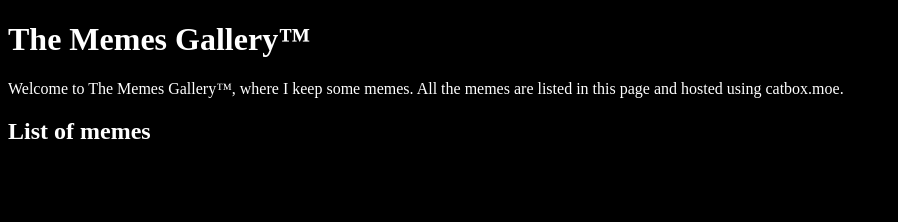
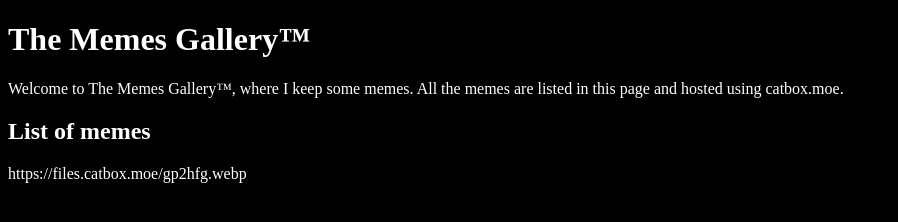
Before and after one commit to dxamima/dxamima.github.io, a plain HTML site: page storage/memes/index.html in a window 1280 px wide. Shown: the whole page, without its empty margins (0-898 px from the left). Drawn offline with Linux system fonts and the light colour scheme.

Commit message:
Update index.html

```diff
--- a/storage/memes/index.html
+++ b/storage/memes/index.html
@@ -15,5 +15,6 @@
         <p></p>
         <p></p>
         <h2>List of memes</h2>
+        <p>https://files.catbox.moe/gp2hfg.webp</p>
     </body>
 </html>
```
